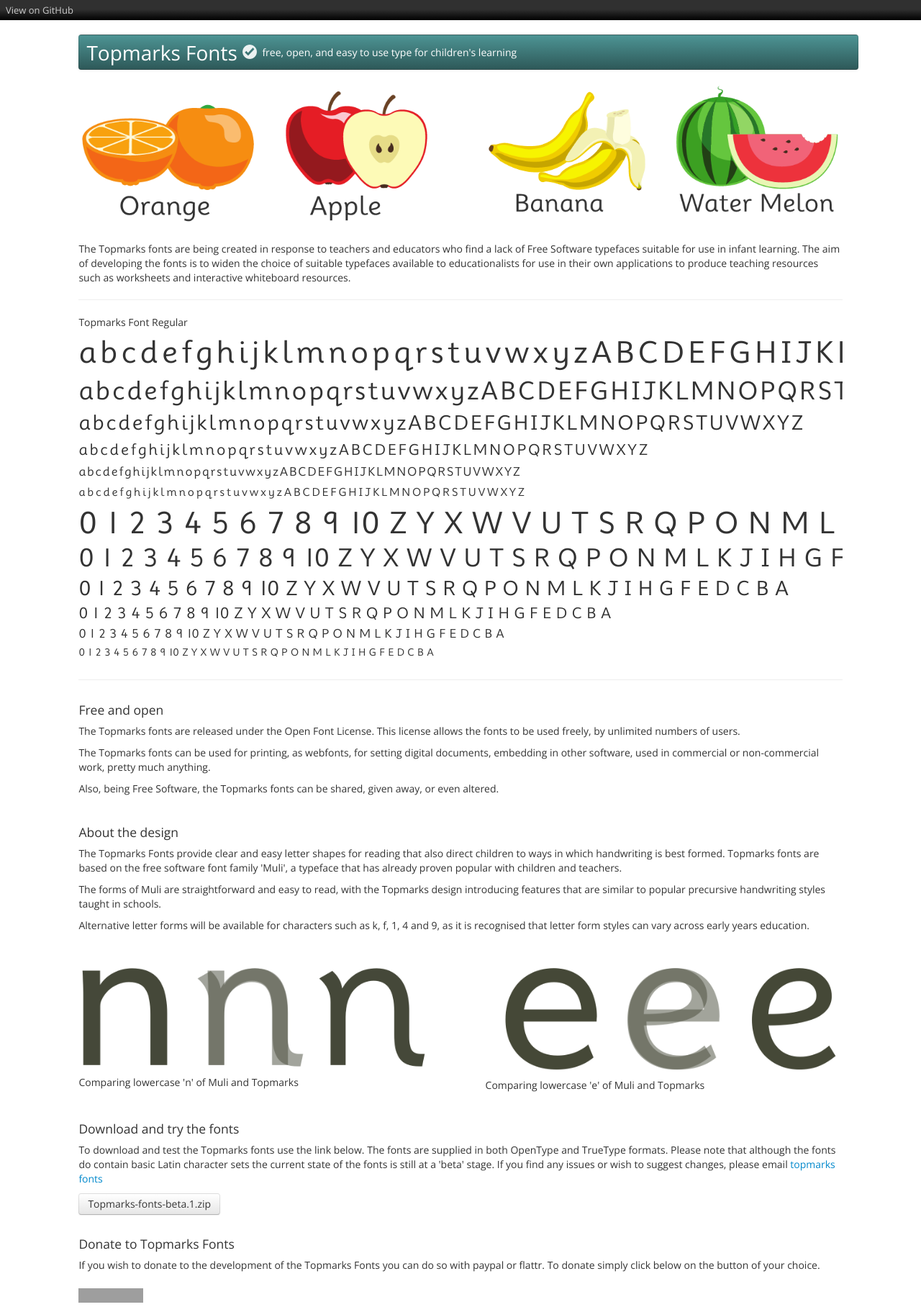
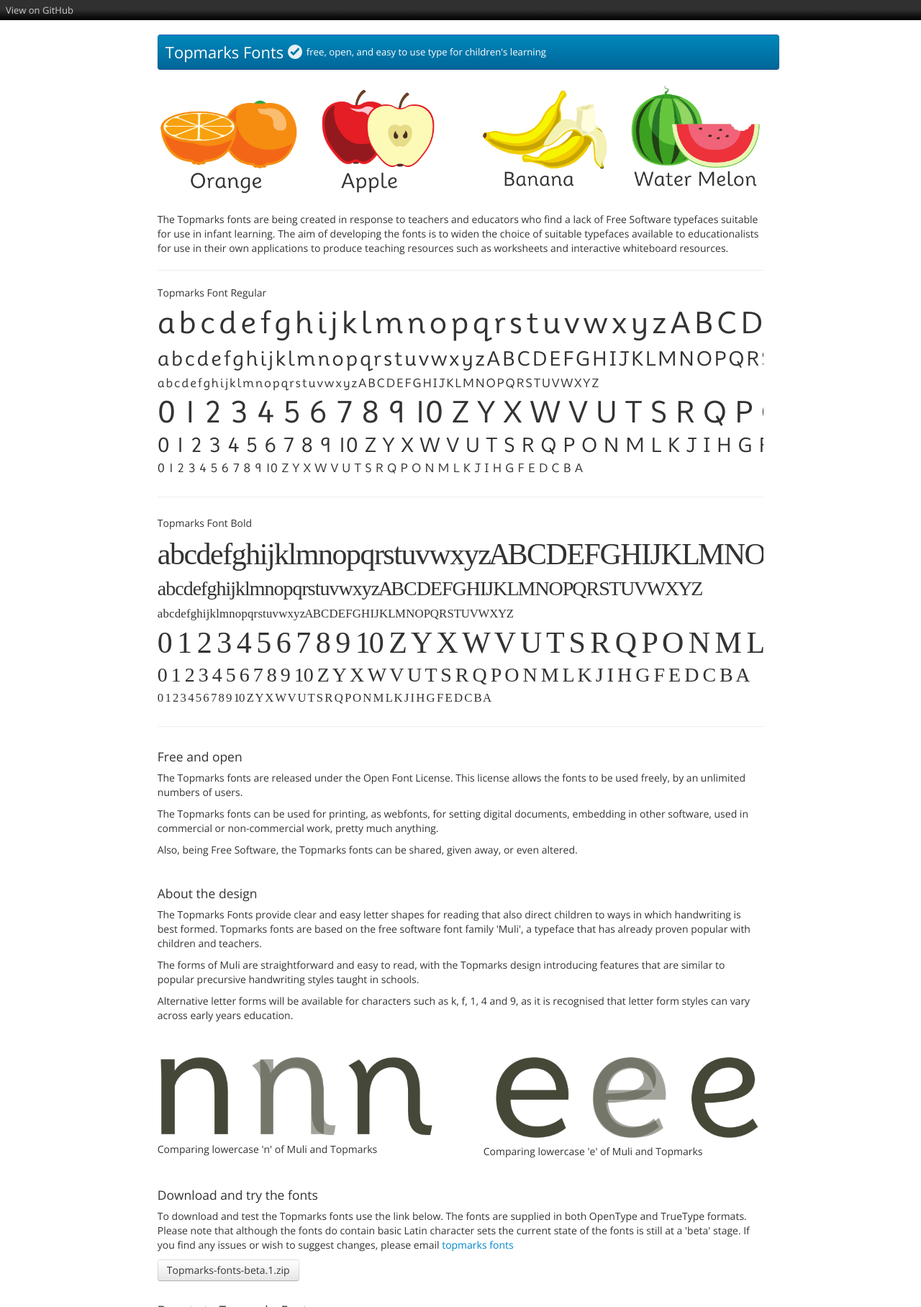
Before and after one commit to vernnobile/topmarks, a Jekyll site: the page built from index.html, in a window 1280 px wide, cut to the strip 0-1816 px from the top of the page. Shown: the whole strip at 72% size. Built offline with Jekyll 4.4.1, drawn with Linux system fonts in a browser that asks for light colours; some web fonts are replaced; Markdown is read by kramdown in place of the engine named in the settings; grey boxes are pictures that could not be loaded.

Commit message:
progress

```diff
--- a/_includes/header-masthead.html
+++ b/_includes/header-masthead.html
@@ -1,6 +1,6 @@
 <!-- mainnavbar -->
         <div class="navbar navbar-static-cont-width"><div class="navTitle"><a href="index.html">Topmarks
           Fonts </a><img style="margin-bottom:1px" src="images/tick.png" height="20px" width="20px"/>
-                  <span style="font-size:0.5em;vertical-align:middle;">free, open, and easy to use type for children's learning</span></div>
+                  <span style="font-size:0.6em;vertical-align:middle;">free, open, and easy to use type for children's learning</span></div>
           </div>
         <!-- end header -->
--- a/_includes/html-start.html
+++ b/_includes/html-start.html
@@ -23,6 +23,6 @@
     <title>Topmarks Font</title>
   </head>
   <body style="">
-        <div id="topnavbar"> <a id="forkme_banner" href="https://github.com/vernnobile/topmarks">View on GitHub</a></div>
-  <div class="row-fluid">
-<div class="span10 offset1">
+<div id="topnavbar"> <a id="forkme_banner" href="https://github.com/vernnobile/topmarks">View on GitHub</a></div>
+      <div class="row-fluid">
+<div class="span8 offset2">
--- a/_includes/readme.html
+++ b/_includes/readme.html
@@ -2,7 +2,7 @@
               <div class="row-fluid">
         <div class="span12">
         <h4>Free and open</h4>
-<p>The Topmarks fonts are released under the Open Font License. This license allows the fonts to be used freely, by unlimited numbers of users.</p>
+<p>The Topmarks fonts are released under the Open Font License. This license allows the fonts to be used freely, by an unlimited numbers of users.</p>
 <p>The Topmarks fonts can be used for printing, as webfonts, for setting
 digital documents, embedding in other software, used in commercial or non-commercial work, pretty much anything.</p>
 <p>Also, being Free Software, the Topmarks fonts can be shared, given away, or even altered.</p>
--- a/_includes/test.html
+++ b/_includes/test.html
@@ -5,20 +5,19 @@
 <p style="font-family:'topmarksbook'; font-size:3em; line-height:1.1em; letter-spacing:-4px">
 a b c d e f g h i j k l m n o p q r s t u v w x y z  A B C D E F G H I J K L M N O P Q R S T U V W X Y Z
 </p>
-<p style="font-family:'topmarksbook'; font-size:2.5em; line-height:1.1em; letter-spacing:-4px">
-a b c d e f g h i j k l m n o p q r s t u v w x y z  A B C D E F G H I J K L M N O P Q R S T U V W X Y Z
-</p>
 <p style="font-family:'topmarksbook'; font-size:2em;line-height:1.1em;letter-spacing:-3px">
-a b c d e f g h i j k l m n o p q r s t u v w x y z  A B C D E F G H I J K L M N O P Q R S T U V W X Y Z
-</p>
-<p style="font-family:'topmarksbook'; font-size:1.5em;line-height:1.1em;letter-spacing:-1.9px">
 a b c d e f g h i j k l m n o p q r s t u v w x y z  A B C D E F G H I J K L M N O P Q R S T U V W X Y Z
 </p>
 <p style="font-family:'topmarksbook'; font-size:1.2em;line-height:1.1em;letter-spacing:-1.7px">
 a b c d e f g h i j k l m n o p q r s t u v w x y z  A B C D E F G H I J K L M N O P Q R S T U V W X Y Z
 </p>
-<p style="font-family:'topmarksbook'; font-size:1.1em;line-height:1.1em;letter-spacing:-1px">
-a b c d e f g h i j k l m n o p q r s t u v w x y z  A B C D E F G H I J K L M N O P Q R S T U V W X Y Z
+
+<p class="fracs" style="font-family:'topmarksbook'; font-size:3em; line-height:1em; letter-spacing:-1px">0 1 2 3 4 5 6 7 8 9 10 Z Y X W V U T S R Q P O N M L K J I H G F E D C B A
+</p>
+<p class="fracs" style="font-family:'topmarksbook'; font-size:2em;line-height:1em;letter-spacing:0px">0 1 2 3 4 5 6 7 8 9 10 Z Y X W V U T S R Q P O N M L K J I H G F E D C B A
+</p>
+<p class="fracs" style="font-family:'topmarksbook'; font-size:1.2em;line-height:1em;letter-spacing:0px">0 1 2 3 4 5 6 7 8 9 10 Z Y X W V U T S R Q P O N M L K J I H G F E D C B A
 </p>
 </div>
 </div>
+<hr>
--- a/_includes/test2.html
+++ b/_includes/test2.html
@@ -1,16 +1,22 @@
 <div class="row-fluid" style="padding-top:5px;">
 <div class="span12" style="white-space:nowrap;overflow:hidden;">
-<p class="fracs" style="font-family:'topmarksbook'; font-size:3em; line-height:1em; letter-spacing:0px">0 1 2 3 4 5 6 7 8 9 10 Z Y X W V U T S R Q P O N M L K J I H G F E D C B A
+<p>
+Topmarks Font Bold</p>
+<p style="font-family:'topmarksbold'; font-size:3em; line-height:1.1em; letter-spacing:-6px">
+a b c d e f g h i j k l m n o p q r s t u v w x y z  A B C D E F G H I J K L M N O P Q R S T U V W X Y Z
 </p>
-<p class="fracs" style="font-family:'topmarksbook'; font-size:2.5em; line-height:1em; letter-spacing:0px">0 1 2 3 4 5 6 7 8 9 10 Z Y X W V U T S R Q P O N M L K J I H G F E D C B A
+<p style="font-family:'topmarksbold'; font-size:2em;line-height:1.1em;letter-spacing:-4px">
+a b c d e f g h i j k l m n o p q r s t u v w x y z  A B C D E F G H I J K L M N O P Q R S T U V W X Y Z
 </p>
-<p class="fracs" style="font-family:'topmarksbook'; font-size:2em;line-height:1em;letter-spacing:0px">0 1 2 3 4 5 6 7 8 9 10 Z Y X W V U T S R Q P O N M L K J I H G F E D C B A
+<p style="font-family:'topmarksbold'; font-size:1.2em;line-height:1.1em;letter-spacing:-2px">
+a b c d e f g h i j k l m n o p q r s t u v w x y z  A B C D E F G H I J K L M N O P Q R S T U V W X Y Z
 </p>
-<p class="fracs" style="font-family:'topmarksbook'; font-size:1.5em;line-height:1em;letter-spacing:0px">0 1 2 3 4 5 6 7 8 9 10 Z Y X W V U T S R Q P O N M L K J I H G F E D C B A
+<p class="fracs" style="font-family:'topmarksbold'; font-size:3em; line-height:1em; letter-spacing:-2px">0 1 2 3 4 5 6 7 8 9 10 Z Y X W V U T S R Q P O N M L K J I H G F E D C B A
 </p>
-<p class="fracs" style="font-family:'topmarksbook'; font-size:1.2em;line-height:1em;letter-spacing:0px">0 1 2 3 4 5 6 7 8 9 10 Z Y X W V U T S R Q P O N M L K J I H G F E D C B A
+<p class="fracs" style="font-family:'topmarksbold'; font-size:2em;line-height:1em;letter-spacing:-1px">0 1 2 3 4 5 6 7 8 9 10 Z Y X W V U T S R Q P O N M L K J I H G F E D C B A
 </p>
-<p class="fracs" style="font-family:'topmarksbook'; font-size:1em;line-height:1em;letter-spacing:0px">0 1 2 3 4 5 6 7 8 9 10 Z Y X W V U T S R Q P O N M L K J I H G F E D C B A
+<p class="fracs" style="font-family:'topmarksbold'; font-size:1.2em;line-height:1em;letter-spacing:-1px">0 1 2 3 4 5 6 7 8 9 10 Z Y X W V U T S R Q P O N M L K J I H G F E D C B A
 </p>
+
 </div>
 </div>
--- a/stylesheets/stylesheet.css
+++ b/stylesheets/stylesheet.css
@@ -13,7 +13,6 @@
 	}
 
 .specimen {
-/*width:100%;*/
 color:#fff;
 background-color:#647D7D;
 font-size:2.5em;
@@ -69,7 +68,7 @@
 .navTitle, .navTitle a, .navTitle a:hover {
 	color:white;
 	padding-left:0px;
-	font-size:28px;
+	font-size:22px;
 	font-weight:300;
 min-height:34px;
 vertical-align:middle;
@@ -78,12 +77,12 @@
 
 .navbar {
 	margin-top:20px;
-background-color: #476B6B;
-background-image: -moz-linear-gradient(top, #4D9494, #2E5959);
-background-image: -webkit-gradient(linear, 0 0, 0 100%, from(#4D9494), to(#2E5959));
-background-image: -webkit-linear-gradient(top, #4D9494, #2E5959);
-background-image: -o-linear-gradient(top, #4D9494, #2E5959);
-background-image: linear-gradient(to bottom, #4D9494, #2E5959);
+background-color: #3366cc;
+background-image: -moz-linear-gradient(top, #0088bb, #006699);
+background-image: -webkit-gradient(linear, 0 0, 0 100%, from(#0088bb), to(#006699));
+background-image: -webkit-linear-gradient(top, #0088bb, #006699);
+background-image: -o-linear-gradient(top, #0088bb, #006699);
+background-image: linear-gradient(to bottom, #0088bb, #006699);
 background-repeat: repeat-x;
   border:1px solid #476B6B;
   border-bottom-left-radius:4px;
@@ -97,19 +96,6 @@
 filter: progid:DXImageTransform.Microsoft.gradient(enabled = false);
 }
 
-/*body .navbar-teal .navbar-inner,.navbar-teal .dropdown-menu li > a:hover, .navbar-teal .dropdown-menu li > a:focus, .navbar-teal .dropdown-submenu:hover > a,.navbar-teal .dropdown-menu .active > a, .navbar-teal .dropdown-menu .active > a:hover {
-background-color: #49AFCD;
-background-image: -moz-linear-gradient(top, #5BC0DE, #2F96B4);
-background-image: -webkit-gradient(linear, 0 0, 0 100%, from(#5BC0DE), to(#2F96B4));
-background-image: -webkit-linear-gradient(top, #5BC0DE, #2F96B4);
-background-image: -o-linear-gradient(top, #5BC0DE, #2F96B4);
-background-image: linear-gradient(to bottom, #5BC0DE, #2F96B4);
-background-repeat: repeat-x;
-filter: progid:DXImageTransform.Microsoft.gradient(startColorstr='#ff5bc0de', endColorstr='#ff2f96b4', GradientType=0);
-border-color: #2F96B4 #2F96B4 #1F6377;
-border-color: rgba(0, 0, 0, 0.1) rgba(0, 0, 0, 0.1) rgba(0, 0, 0, 0.25);
-filter: progid:DXImageTransform.Microsoft.gradient(enabled = false);
-}*/
 .navbar.navbar-teal .nav > .active > a, .navbar.navbar-teal .nav > .active > a:hover, .navbar.navbar-teal .nav > .active > a:focus,.navbar.navbar-teal .nav li.dropdown.open > .dropdown-toggle, .navbar.navbar-teal .nav li.dropdown.active > .dropdown-toggle, .navbar.navbar-teal .nav li.dropdown.open.active > .dropdown-toggle {color: #fff;background-color: #2F96B4;}
 
 
```
Also changed, not shown: 4 other files.
